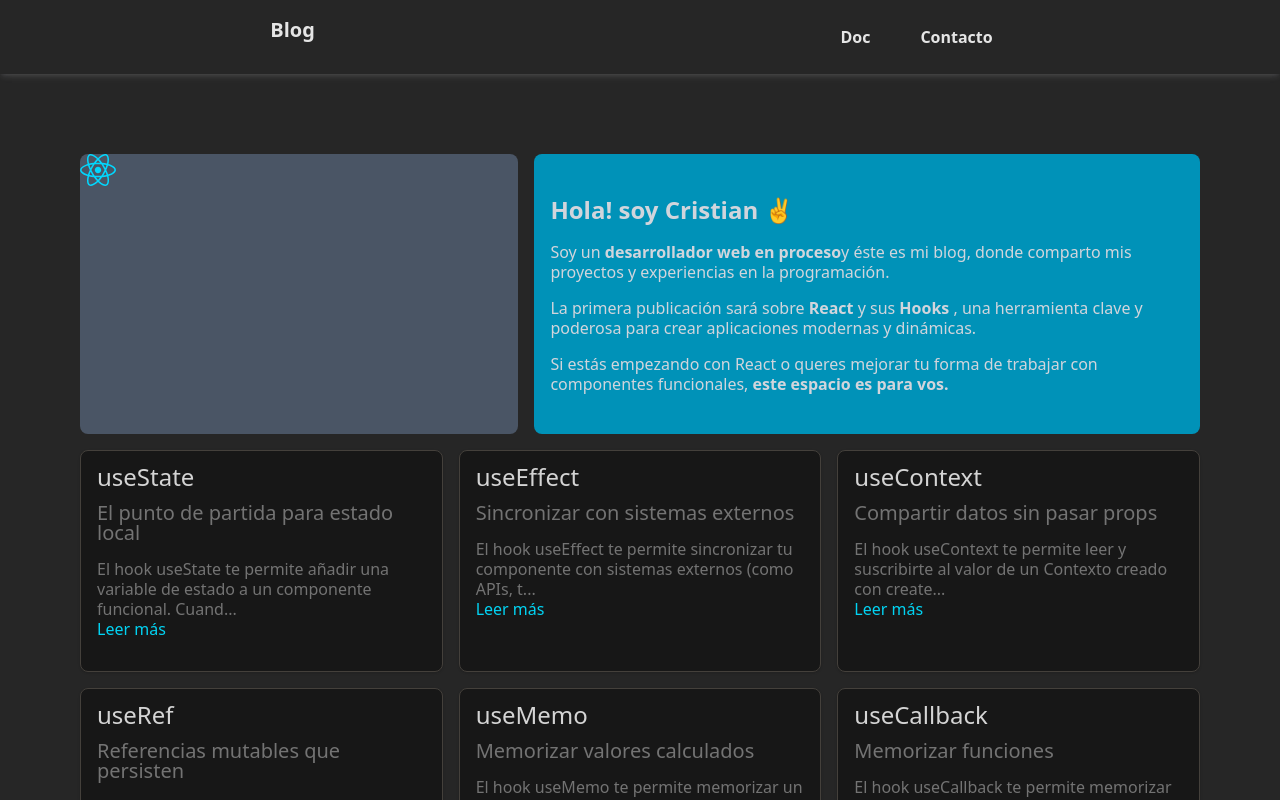
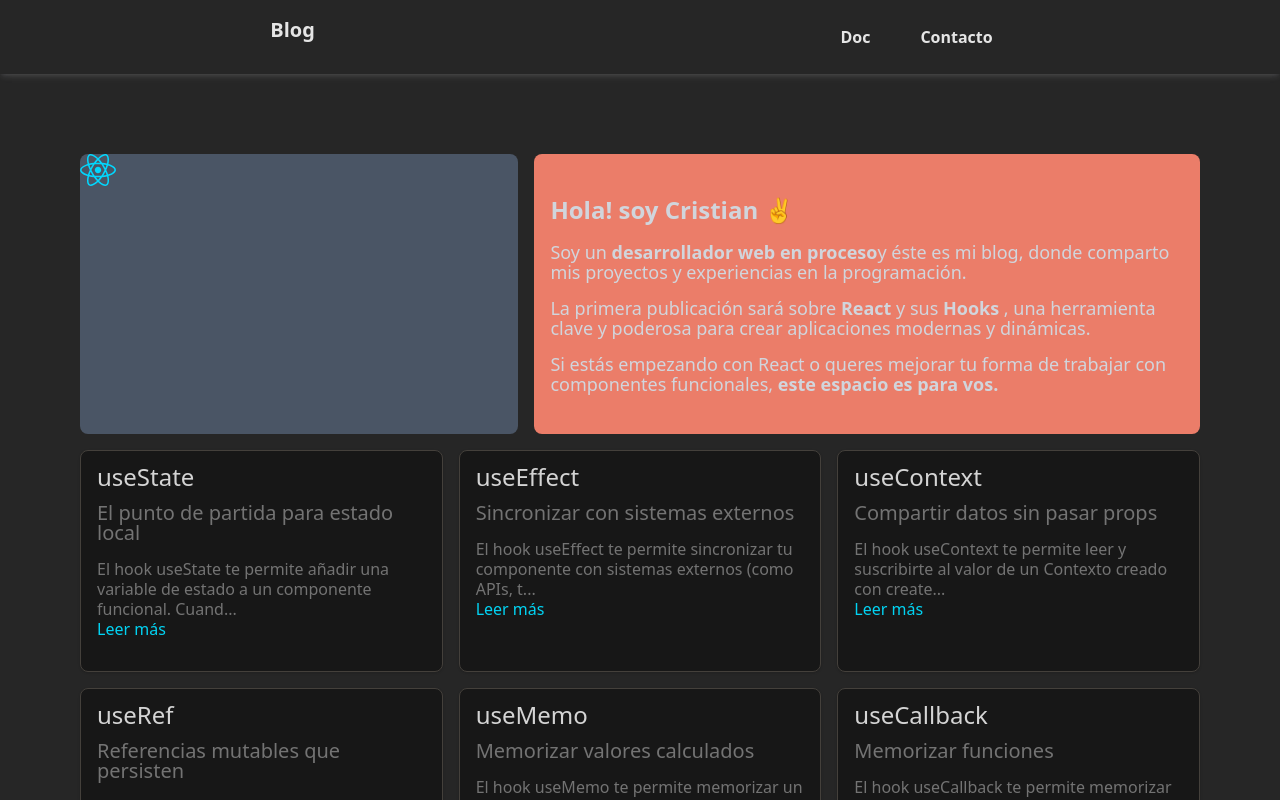
Before and after one commit to Cris7ian-tech/Blog, a React (Vite) app: page / in a window 1280 px wide. Shown: the top 800 px of the page. Built offline with nearby package versions, Linux system fonts and the light colour scheme.

Commit message:
color a caja de presentacion

```diff
--- a/src/pages/MainLayout.tsx
+++ b/src/pages/MainLayout.tsx
@@ -16,15 +16,15 @@ const MainLayout = () => {
         </div>
 
           {/*TEXTOS*/ }
-        <div className="content-end bg-cyan-600 md:col-span-3 rounded-lg px-4 py-6">
+        <div className="content-end bg-[#eb7d69] md:col-span-3 rounded-lg px-4 py-6">
           <h2 className="text-gray-300 text-2xl font-bold py-4">Hola! soy Cristian ✌️</h2>
-          <p className="text-gray-300 mb-4 leading-5" > Soy un <strong>desarrollador web en proceso</strong>y éste es mi blog, donde comparto mis proyectos y experiencias en la programación.
+          <p className="text-lg text-gray-300 mb-4 leading-5" > Soy un <strong>desarrollador web en proceso</strong>y éste es mi blog, donde comparto mis proyectos y experiencias en la programación.
           </p>
 
-          <p className="text-gray-300 mb-4 leading-5">
+          <p className="text-lg text-gray-300 mb-4 leading-5">
             La primera publicación sará sobre <strong>React</strong>  y sus <strong>Hooks</strong> , una herramienta clave y poderosa para crear aplicaciones modernas y dinámicas.
           </p>
-          <p className="text-gray-300 mb-4 leading-5">
+          <p className="text-lg text-gray-300 mb-4 leading-5">
             Si estás empezando con React o queres mejorar tu forma de trabajar con componentes funcionales, <strong>este espacio es para vos.</strong>
           </p>
         </div>
```
